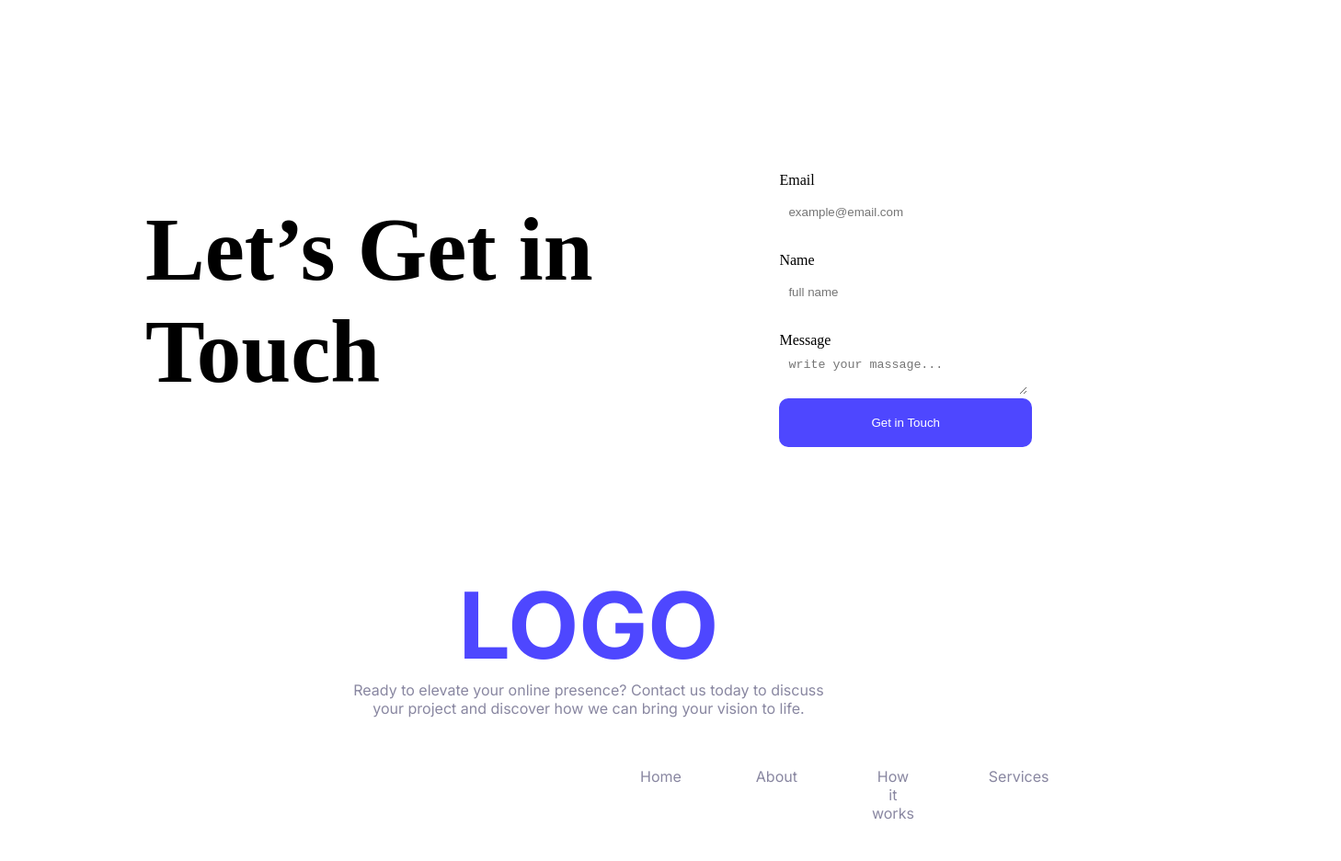
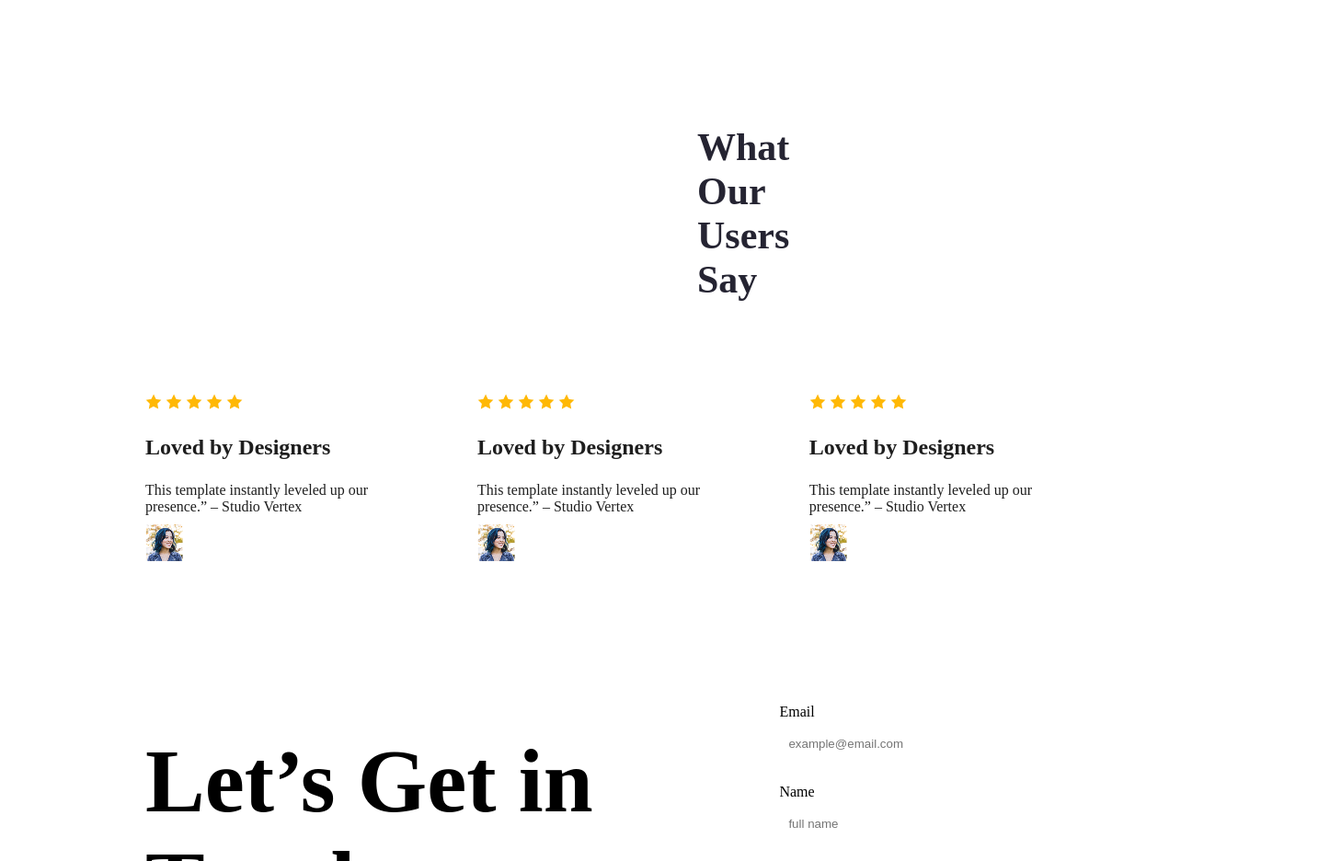
Before and after one commit to Ahanafliman/first-assignment, a plain HTML site: page index.html in a window 1280 px wide. Shown: the part 1960-2896 px from the top of the page at 92% size, 1458 px wide, since content can reach past the window. Drawn offline with Linux system fonts and the light colour scheme.

Commit message:
add challenges pat

```diff
--- a/index.html
+++ b/index.html
@@ -30,7 +30,7 @@
     </header>
     <main>
 
-     <div class="user-container">
+  <div class="user-container">
     <h2>Joined Thousands of Productive Users</h2>
     <div class="users">
       <div class="users-item">
@@ -47,6 +47,40 @@
       </div>
     </div>
   </div>
+  <section><div><p class="caption">What Our Users Say</p></div></section>
+
+  <section class="card">
+    <div class="card-containeer">
+      <img src="B12A01-landing-launchpad/Assets/icon-star.png" alt="star">
+      <img src="B12A01-landing-launchpad/Assets/icon-star.png" alt="star">
+      <img src="B12A01-landing-launchpad/Assets/icon-star.png" alt="star">
+      <img src="B12A01-landing-launchpad/Assets/icon-star.png" alt="star">
+      <img src="B12A01-landing-launchpad/Assets/icon-star.png" alt="star">
+      <h3 class="card-title">Loved by Designers</h3>
+      <p class="card-desctiption">This template instantly leveled up our <br> presence.” – Studio Vertex</p>
+      <img src="B12A01-landing-launchpad/Assets/avatar.png" alt="">
+    </div>
+    <div class="card-containeer">
+      <img src="B12A01-landing-launchpad/Assets/icon-star.png" alt="">
+      <img src="B12A01-landing-launchpad/Assets/icon-star.png" alt="star">
+      <img src="B12A01-landing-launchpad/Assets/icon-star.png" alt="star">
+      <img src="B12A01-landing-launchpad/Assets/icon-star.png" alt="star">
+      <img src="B12A01-landing-launchpad/Assets/icon-star.png" alt="star">
+      <h3 class="card-title">Loved by Designers</h3>
+      <p class="card-desctiption">This template instantly leveled up our <br> presence.” – Studio Vertex</p>
+      <img src="B12A01-landing-launchpad/Assets/avatar.png" alt="">
+    </div>
+    <div class="card-containeer">
+      <img src="B12A01-landing-launchpad/Assets/icon-star.png" alt="">
+      <img src="B12A01-landing-launchpad/Assets/icon-star.png" alt="star">
+      <img src="B12A01-landing-launchpad/Assets/icon-star.png" alt="star">
+      <img src="B12A01-landing-launchpad/Assets/icon-star.png" alt="star">
+      <img src="B12A01-landing-launchpad/Assets/icon-star.png" alt="star">
+      <h3 class="card-title">Loved by Designers</h3>
+      <p class="card-desctiption">This template instantly leveled up our <br> presence.” – Studio Vertex</p>
+      <img src="B12A01-landing-launchpad/Assets/avatar.png" alt="">
+    </div>
+  </section>
   <section>
     <h1> Let’s Get in <br>Touch</h1>
     <form>
--- a/styles/styles.css
+++ b/styles/styles.css
@@ -202,3 +202,26 @@ form textarea{
 .btn2:hover{
     background-color: burlywood;
 }
+
+
+.card-containeer h3 {
+    color: #1E1E1E;
+    font-size: 24px;
+    font-weight: bold;
+}
+
+section div p{
+    font-size: 42px;
+    color: #252432;
+    font-weight: bold;
+    justify-content: center;
+    margin: 0px 600px;
+}
+
+.card-desctiption{
+    color:#1E1E1E;
+    font-size: 16px;
+    font-weight: 100;
+    text-align: left;
+    margin: 10px 0px;
+}
```
